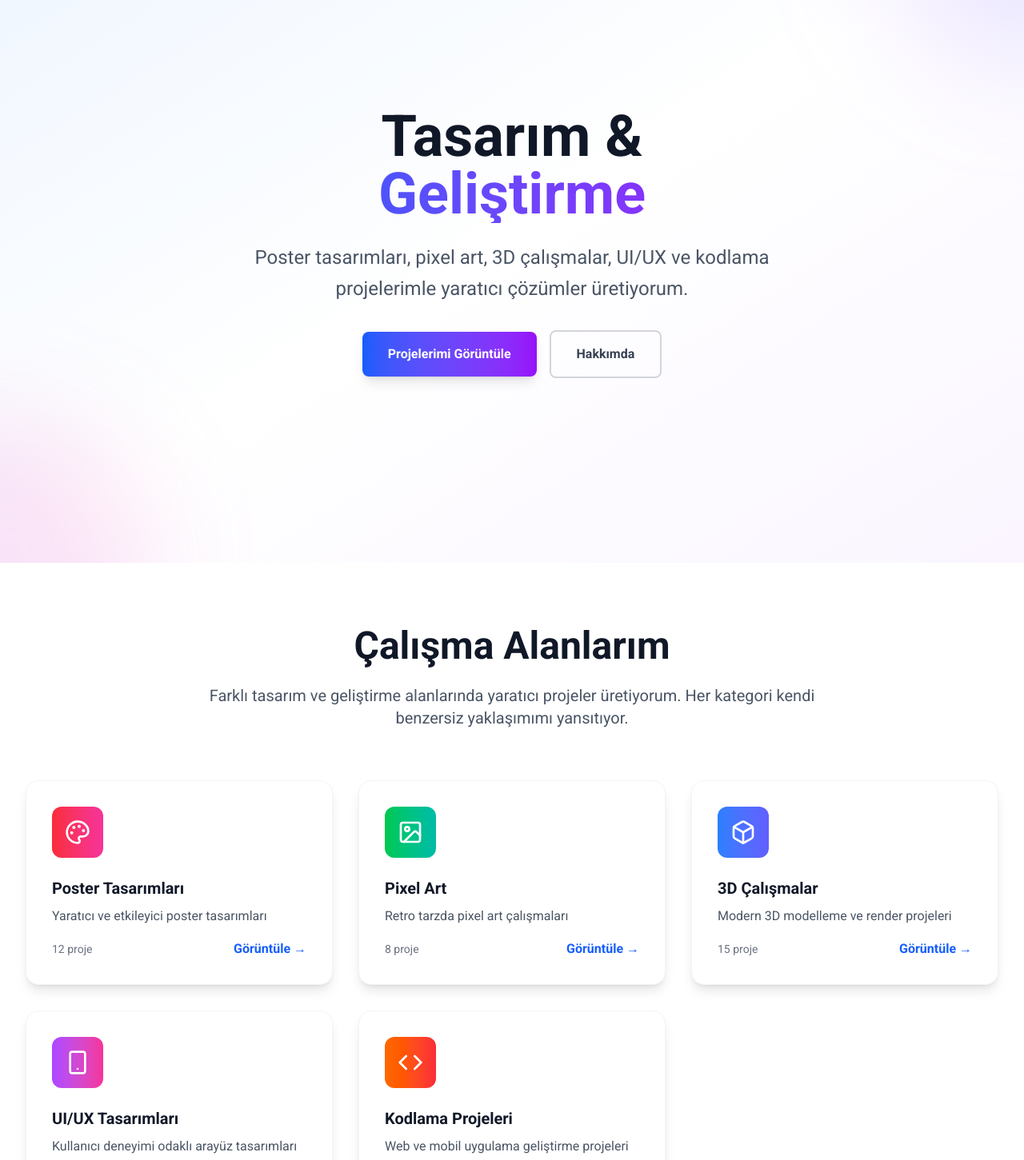
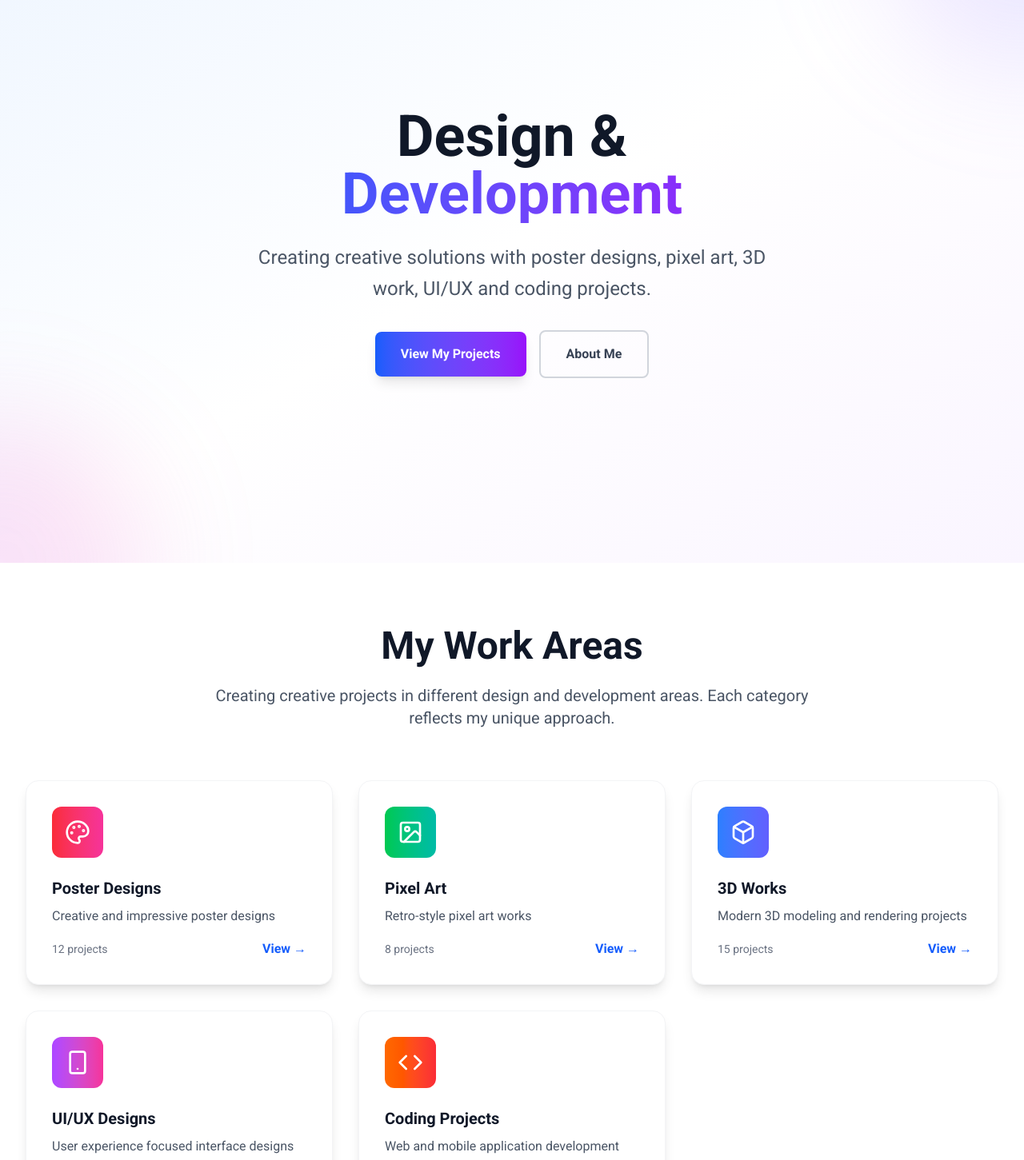
Before and after one commit to yusufgulmezz/portfolio, a Next.js app: page / in a window 1280 px wide. Shown: the part 160-1611 px from the top of the page at 80% size. Built offline with nearby package versions, Linux system fonts and the light colour scheme.

Commit message:
Metinler İngilizce'ye çevrildi. layout.tsx dosyasında açıklama güncellendi. CategoriesSection ve HeroSection bileşenlerinde başlıklar ve açıklamalar İngilizce'ye dönüştürüldü. Kullanıcı deneyimini artırmak için buton metinleri de güncellendi.

```diff
--- a/src/app/layout.tsx
+++ b/src/app/layout.tsx
@@ -17,7 +17,7 @@ const geistMono = Geist_Mono({
 
 export const metadata: Metadata = {
   title: "DesignEveryThink",
-  description: "Poster tasarımları, pixel art, 3D çalışmalar, UI/UX ve kodlama projeleri",
+  description: "Poster designs, pixel art, 3D works, UI/UX and coding projects",
 };
 
 export default function RootLayout({
--- a/src/components/sections/CategoriesSection.tsx
+++ b/src/components/sections/CategoriesSection.tsx
@@ -8,8 +8,8 @@ const CategoriesSection = () => {
   const categories = [
     {
       id: 'poster',
-      name: 'Poster Tasarımları',
-      description: 'Yaratıcı ve etkileyici poster tasarımları',
+      name: 'Poster Designs',
+      description: 'Creative and impressive poster designs',
       icon: Palette,
       color: 'from-red-500 to-pink-500',
       count: 12
@@ -17,31 +17,31 @@ const CategoriesSection = () => {
     {
       id: 'pixel-art',
       name: 'Pixel Art',
-      description: 'Retro tarzda pixel art çalışmaları',
+      description: 'Retro-style pixel art works',
       icon: Image,
       color: 'from-green-500 to-teal-500',
       count: 8
     },
     {
       id: '3d',
-      name: '3D Çalışmalar',
-      description: 'Modern 3D modelleme ve render projeleri',
+      name: '3D Works',
+      description: 'Modern 3D modeling and rendering projects',
       icon: Box,
       color: 'from-blue-500 to-indigo-500',
       count: 15
     },
     {
       id: 'ui-ux',
-      name: 'UI/UX Tasarımları',
-      description: 'Kullanıcı deneyimi odaklı arayüz tasarımları',
+      name: 'UI/UX Designs',
+      description: 'User experience focused interface designs',
       icon: Smartphone,
       color: 'from-purple-500 to-pink-500',
       count: 20
     },
     {
       id: 'coding',
-      name: 'Kodlama Projeleri',
-      description: 'Web ve mobil uygulama geliştirme projeleri',
+      name: 'Coding Projects',
+      description: 'Web and mobile application development projects',
       icon: Code,
       color: 'from-orange-500 to-red-500',
       count: 25
@@ -81,11 +81,11 @@ const CategoriesSection = () => {
           className="text-center mb-16"
         >
           <h2 className="text-3xl sm:text-4xl lg:text-5xl font-bold text-gray-900 mb-6">
-            Çalışma Alanlarım
+            My Work Areas
           </h2>
           <p className="text-xl text-gray-600 max-w-3xl mx-auto">
-            Farklı tasarım ve geliştirme alanlarında yaratıcı projeler üretiyorum.
-            Her kategori kendi benzersiz yaklaşımımı yansıtıyor.
+            Creating creative projects in different design and development areas.
+            Each category reflects my unique approach.
           </p>
         </motion.div>
 
@@ -124,14 +124,14 @@ const CategoriesSection = () => {
                   {/* Project Count */}
                   <div className="flex items-center justify-between">
                     <span className="text-sm text-gray-500">
-                      {category.count} proje
+                      {category.count} projects
                     </span>
                     <motion.div
                       initial={{ x: 0 }}
                       whileHover={{ x: 5 }}
                       className="text-blue-600 font-semibold"
                     >
-                      Görüntüle →
+                      View →
                     </motion.div>
                   </div>
                 </div>
@@ -154,7 +154,7 @@ const CategoriesSection = () => {
               whileTap={{ scale: 0.95 }}
               className="px-8 py-4 bg-gradient-to-r from-blue-600 to-purple-600 text-white font-semibold rounded-lg shadow-lg hover:shadow-xl transition-all duration-300"
             >
-              Tüm Projeleri Görüntüle
+              View All Projects
             </motion.button>
           </Link>
         </motion.div>
--- a/src/components/sections/HeroSection.tsx
+++ b/src/components/sections/HeroSection.tsx
@@ -42,9 +42,9 @@ const HeroSection = () => {
           transition={{ duration: 0.8 }}
         >
           <h1 className="text-4xl sm:text-5xl lg:text-7xl font-bold text-gray-900 mb-6">
-            <span className="block">Tasarım &</span>
+            <span className="block">Design &</span>
             <span className="block bg-gradient-to-r from-blue-600 to-purple-600 bg-clip-text text-transparent">
-              Geliştirme
+              Development
             </span>
           </h1>
         </motion.div>
@@ -55,8 +55,8 @@ const HeroSection = () => {
           transition={{ duration: 0.8, delay: 0.2 }}
           className="text-xl sm:text-2xl text-gray-600 mb-8 max-w-2xl mx-auto leading-relaxed"
         >
-          Poster tasarımları, pixel art, 3D çalışmalar, UI/UX ve kodlama projelerimle
-          yaratıcı çözümler üretiyorum.
+          Creating creative solutions with poster designs, pixel art, 3D work,
+          UI/UX and coding projects.
         </motion.p>
 
         <motion.div
@@ -70,7 +70,7 @@ const HeroSection = () => {
             whileTap={{ scale: 0.95 }}
             className="px-8 py-4 bg-gradient-to-r from-blue-600 to-purple-600 text-white font-semibold rounded-lg shadow-lg hover:shadow-xl transition-all duration-300"
           >
-            Projelerimi Görüntüle
+            View My Projects
           </motion.button>
 
           <motion.button
@@ -78,7 +78,7 @@ const HeroSection = () => {
             whileTap={{ scale: 0.95 }}
             className="px-8 py-4 border-2 border-gray-300 text-gray-700 font-semibold rounded-lg hover:border-gray-400 transition-all duration-300"
           >
-            Hakkımda
+            About Me
           </motion.button>
         </motion.div>
 
```
